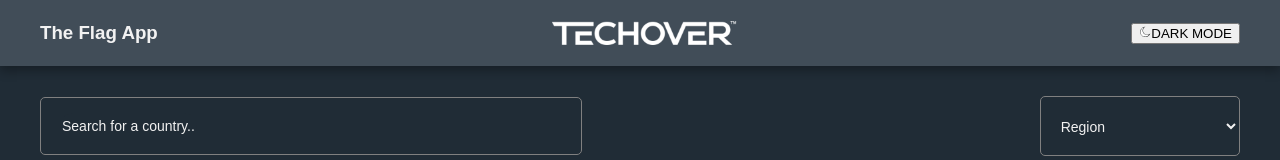
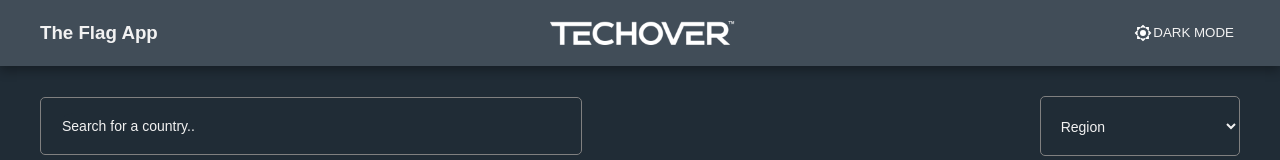
Before and after one commit to AlejandroDahlgren/worlds-flags, a React (Vite) app: page / in a window 1280 px wide. Shown: the top 160 px of the page. Built offline with nearby package versions, Linux system fonts and the light colour scheme; no server answers.

Commit message:
learned about svg and how to do my own svgs... its quite easy once you get a little understanding of it

```diff
--- a/src/components/Navbar.css
+++ b/src/components/Navbar.css
@@ -47,13 +47,29 @@
     max-width: 1200px;
   }
 
-  .button-themed{
+  .button-box {
+    margin: 0;
+    height: 30px;
     display: flex;
-    justify-content: space-between;
+    justify-content: center;
     align-items: center;
+    border: none;
+    background-color: var(--softer-color-dark);
+    color: var(--text-color-dark);
   }
 
-  .moon-bordered {
-    width: 12px;
-    height: 12px;
+  .button-box:hover {
+    background-color: #35434e;
+    transition: 0.2ms ease;
   }
+
+
+  .dark-mode .button-box {
+    background-color: var(--background-color-light);
+    color: var(--text-color-light);
+  }
+
+.icon {
+  width: 20px;
+  height: 20px;
+}
--- a/src/components/Navbar.jsx
+++ b/src/components/Navbar.jsx
@@ -2,12 +2,12 @@ import React from "react";
 import logo from "../assets/techoverlogo.png";
 import techoverdark from "../assets/techoverdark.png";
 import "./Navbar.css";
-import moonbordered from "../assets/moonbordered.svg"
+import sun from "../assets/sun.svg"
 import moon from "../assets/moon.svg"
 
 const Navbar = ({ darkMode, toggleDarkMode }) => {
   const logoSwitch = darkMode ? techoverdark : logo;
-  const toggleSwitch = darkMode ? moonbordered : moon;
+  const iconSwitch = darkMode ? moon : sun;
 
   return (
     <header className="header">
@@ -15,8 +15,8 @@ const Navbar = ({ darkMode, toggleDarkMode }) => {
         <h3>The Flag App</h3>
         <img className="logo" src={logoSwitch} alt="techoverlogo" />
         <div className="Button-theme">
-          <button onClick={toggleDarkMode}>
-            <img className="moon-bordered" src={moonbordered} alt="" />
+          <button className="button-box" onClick={toggleDarkMode}>
+            <img className="icon" src={iconSwitch} alt="" />
             {darkMode ? "LIGHT MODE" : "DARK MODE"}
           </button>
         </div>
```
Also changed, not shown: src/assets/moon.svg, src/assets/sun.svg (added).
